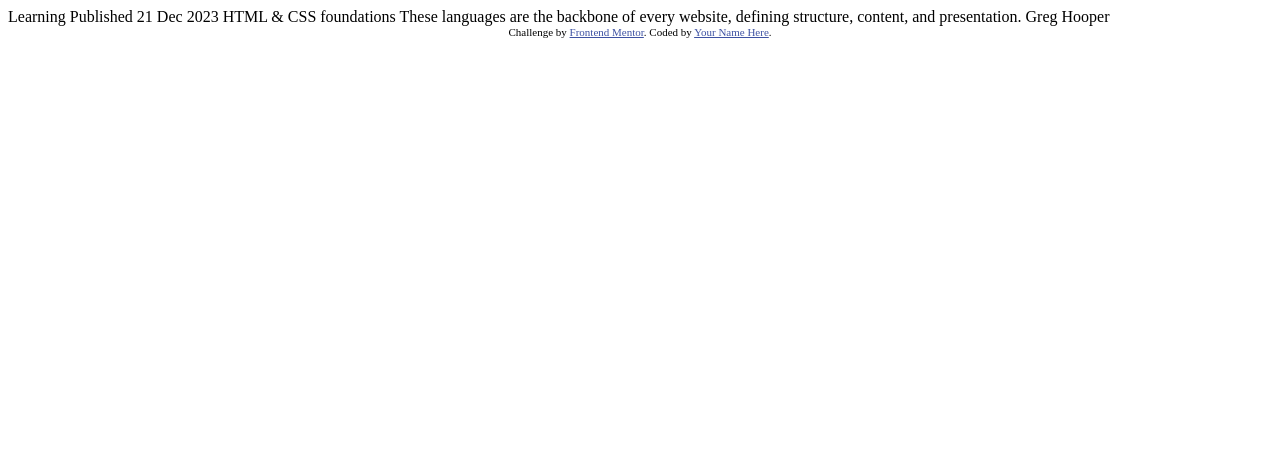
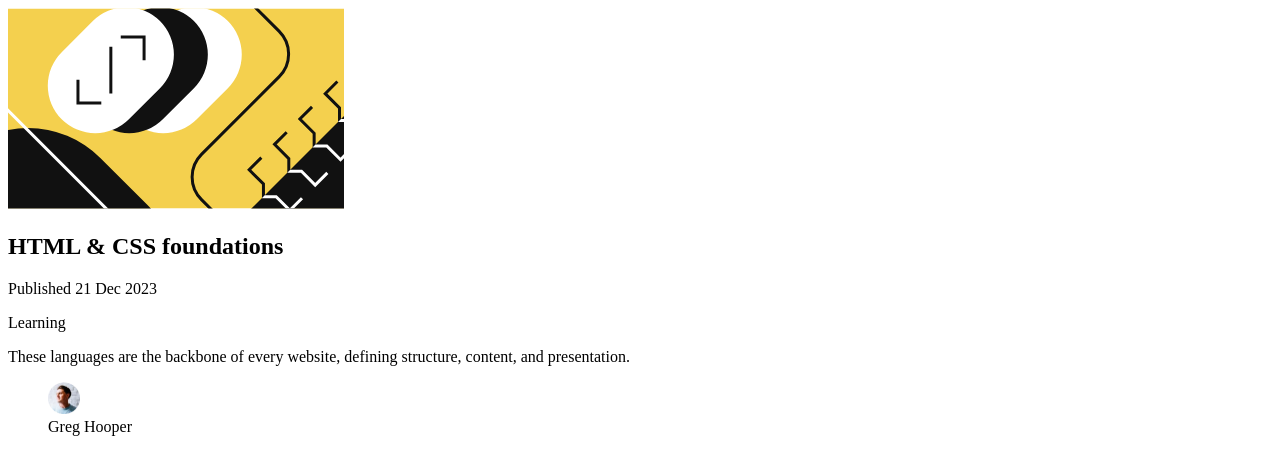
Before and after one commit to iddahadev/frontend-mentor-blog-preview-card, a plain HTML site: page index.html in a window 1280 px wide. Drawn offline with Linux system fonts and the light colour scheme.

Commit message:
feat(markup): add html structure

```diff
--- a/index.html
+++ b/index.html
@@ -1,34 +1,56 @@
 <!DOCTYPE html>
 <html lang="en">
-<head>
-  <meta charset="UTF-8">
-  <meta name="viewport" content="width=device-width, initial-scale=1.0"> <!-- displays site properly based on user's device -->
+  <head>
+    <meta charset="UTF-8" />
+    <meta name="viewport" content="width=device-width, initial-scale=1.0" />
+    <!-- displays site properly based on user's device -->
 
-  <link rel="icon" type="image/png" sizes="32x32" href="./assets/images/favicon-32x32.png">
+    <link
+      rel="icon"
+      type="image/png"
+      sizes="32x32"
+      href="./assets/images/favicon-32x32.png"
+    />
 
-  <title>Frontend Mentor | Blog preview card</title>
+    <title>Frontend Mentor | Blog preview card</title>
+    <meta name="author" content="Younes Iddahamou Idrissi" />
+    <meta
+      name="description"
+      content="This is the Blog Preview Card component challenge from Frontend Mentor"
+    />
+  </head>
+  <body>
+    <main>
+      <article tabindex="0">
+        <img
+          tabindex="-1"
+          src="./assets/images/illustration-article.svg"
+          alt="Colorful graphics"
+        />
 
-  <!-- Feel free to remove these styles or customise in your own stylesheet 👍 -->
-  <style>
-    .attribution { font-size: 11px; text-align: center; }
-    .attribution a { color: hsl(228, 45%, 44%); }
-  </style>
-</head>
-<body>
+        <!-- The heading is h1 since there is no other heading in this page -->
+        <h1>HTML & CSS foundations</h1>
+        <p>Published <time datetime="2023-12-21">21 Dec 2023</time></p>
 
-  Learning
+        <!-- Could be a ul if article has multiple tags, could be wrapped in a element to navigate to tag page. -->
+        <p aria-label="Blog article category">Learning</p>
 
-  Published 21 Dec 2023
+        <p aria-label="Blog article description">
+          These languages are the backbone of every website, defining structure,
+          content, and presentation.
+        </p>
 
-  HTML & CSS foundations
-
-  These languages are the backbone of every website, defining structure, content, and presentation.
-
-  Greg Hooper
-
-  <div class="attribution">
-    Challenge by <a href="https://www.frontendmentor.io?ref=challenge" target="_blank">Frontend Mentor</a>.
-    Coded by <a href="#">Your Name Here</a>.
-  </div>
-</body>
+        <!-- I went with figure and figcaption for author's avatar and name -->
+        <figure aria-label="Blog article author">
+          <img
+            src="./assets/images/image-avatar.webp"
+            alt="Profile picture of Greg Hooper"
+            width="32"
+            height="32"
+          />
+          <figcaption>Greg Hooper</figcaption>
+        </figure>
+      </article>
+    </main>
+  </body>
 </html>
```
